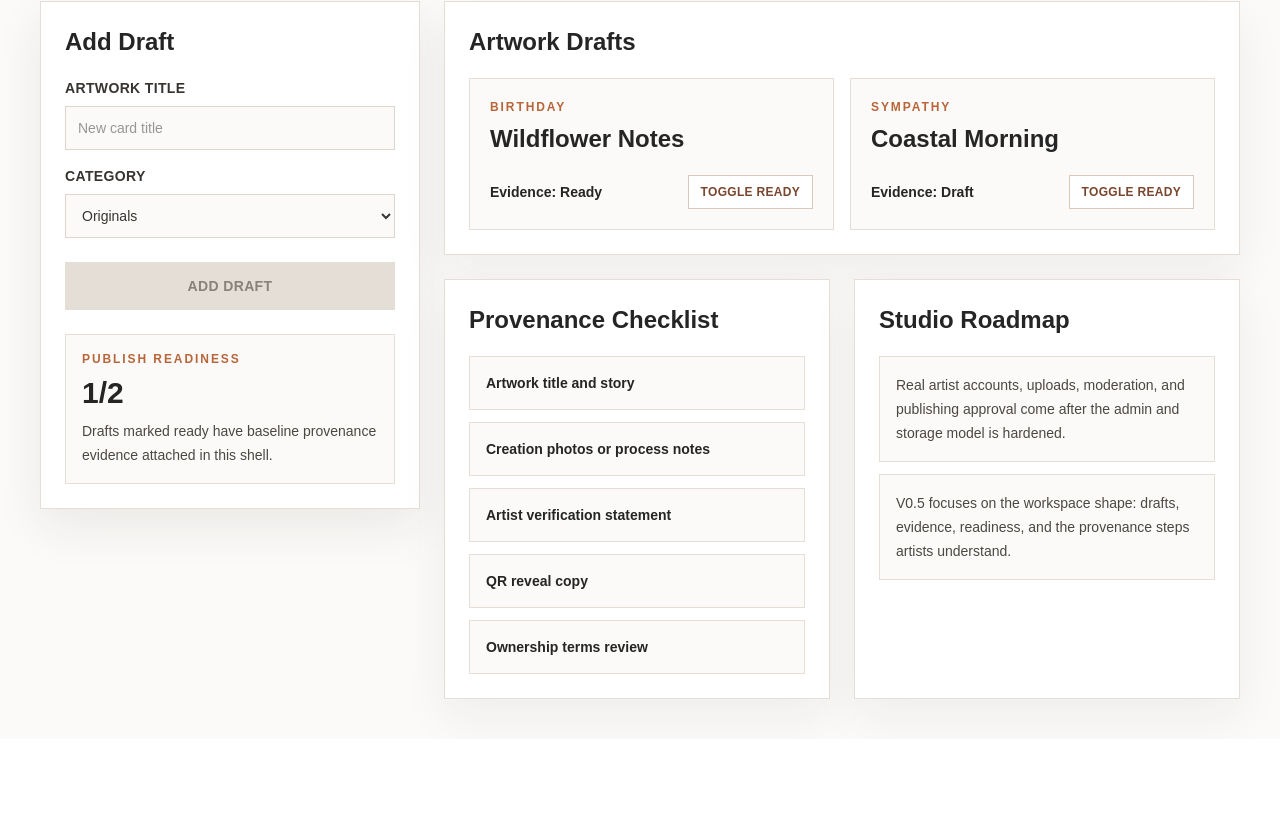
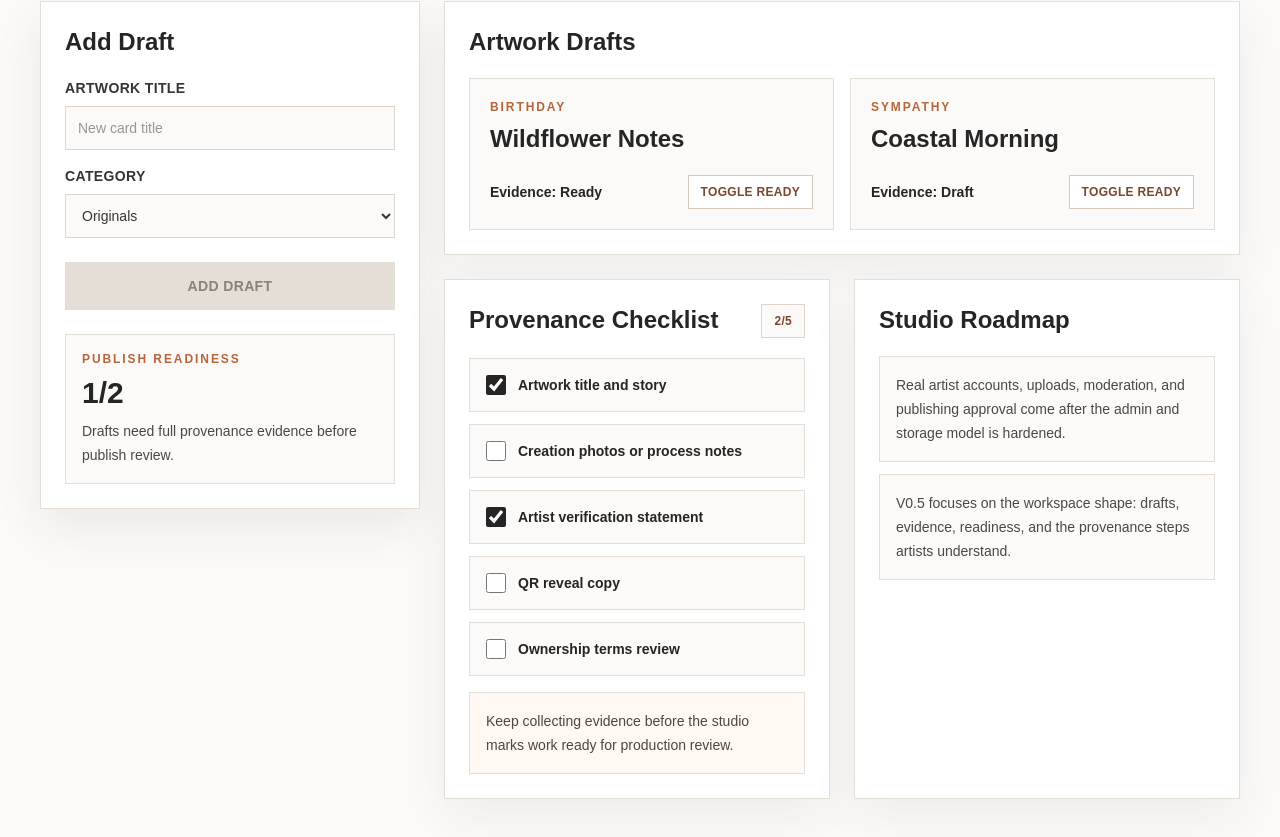
Before and after one commit to TBHVision/gpt-codex-awo, a Next.js app: page /studio in a window 1280 px wide. Shown: the part 445-1282 px from the top of the page. Before the commit the page ends 1184 px from the top, so only its background shows below. Built offline with nearby package versions, Linux system fonts and the light colour scheme.

Commit message:
feat: add studio evidence controls

```diff
--- a/src/app/studio/StudioClient.tsx
+++ b/src/app/studio/StudioClient.tsx
@@ -35,6 +35,10 @@ const captureChecklist = [
 
 export default function StudioClient() {
   const [drafts, setDrafts] = useState<Draft[]>(initialDrafts);
+  const [capturedEvidence, setCapturedEvidence] = useState<string[]>([
+    captureChecklist[0],
+    captureChecklist[2],
+  ]);
   const [title, setTitle] = useState("");
   const [category, setCategory] = useState("Originals");
 
@@ -42,6 +46,7 @@ export default function StudioClient() {
     () => drafts.filter((draft) => draft.capture === "Ready").length,
     [drafts],
   );
+  const evidenceReady = capturedEvidence.length === captureChecklist.length;
 
   function addDraft() {
     if (!title.trim()) {
@@ -68,6 +73,14 @@ export default function StudioClient() {
           ? { ...draft, capture: draft.capture === "Ready" ? "Draft" : "Ready" }
           : draft,
       ),
+    );
+  }
+
+  function toggleEvidence(item: string) {
+    setCapturedEvidence((current) =>
+      current.includes(item)
+        ? current.filter((capturedItem) => capturedItem !== item)
+        : [...current, item],
     );
   }
 
@@ -141,8 +154,9 @@ export default function StudioClient() {
               {readyCount}/{drafts.length}
             </p>
             <p className="mt-2 text-sm leading-6 text-[#4b4743]">
-              Drafts marked ready have baseline provenance evidence attached in
-              this shell.
+              {evidenceReady
+                ? "All baseline evidence is checked. Studio drafts can move toward publish review."
+                : "Drafts need full provenance evidence before publish review."}
             </p>
           </div>
         </aside>
@@ -176,14 +190,33 @@ export default function StudioClient() {
 
           <section className="grid gap-6 lg:grid-cols-2">
             <div className="border border-[#e5ded6] bg-white p-6 shadow-[0_18px_45px_rgba(45,38,32,.06)]">
-              <h2 className="text-2xl font-black">Provenance Checklist</h2>
+              <div className="flex items-start justify-between gap-4">
+                <h2 className="text-2xl font-black">Provenance Checklist</h2>
+                <span className="border border-[#dfd5ca] bg-[#fbfaf8] px-3 py-2 text-xs font-black uppercase tracking-wide text-[#7a472e]">
+                  {capturedEvidence.length}/{captureChecklist.length}
+                </span>
+              </div>
               <div className="mt-5 space-y-3">
                 {captureChecklist.map((item) => (
-                  <div className="border border-[#e5ded6] bg-[#fbfaf8] p-4 text-sm font-bold" key={item}>
+                  <label
+                    className="flex cursor-pointer items-center gap-3 border border-[#e5ded6] bg-[#fbfaf8] p-4 text-sm font-bold"
+                    key={item}
+                  >
+                    <input
+                      checked={capturedEvidence.includes(item)}
+                      className="size-5 accent-[#252525]"
+                      onChange={() => toggleEvidence(item)}
+                      type="checkbox"
+                    />
                     {item}
-                  </div>
+                  </label>
                 ))}
               </div>
+              <p className="mt-4 border border-[#e5ded6] bg-[#fff8f3] p-4 text-sm leading-6 text-[#4b4743]">
+                {evidenceReady
+                  ? "Evidence capture is complete for this demo workspace."
+                  : "Keep collecting evidence before the studio marks work ready for production review."}
+              </p>
             </div>
 
             <div className="border border-[#e5ded6] bg-white p-6 shadow-[0_18px_45px_rgba(45,38,32,.06)]">
```
Also changed, not shown: 1 other file (tests, documents, lock files or other folders).
